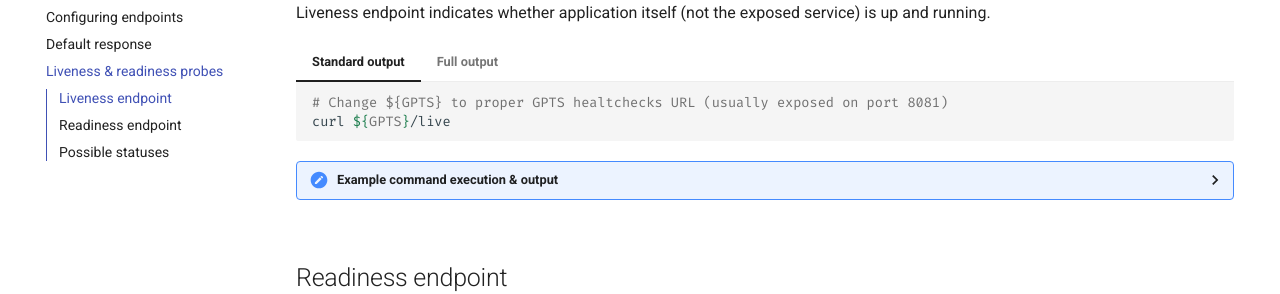
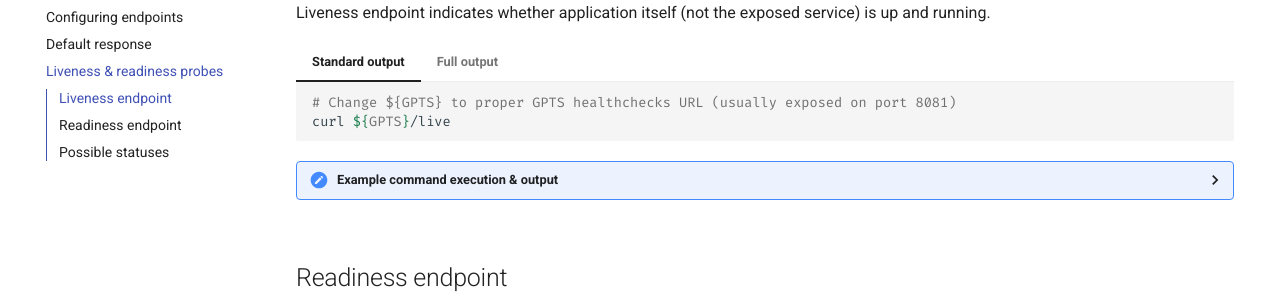
Before and after one commit to Icikowski/GPTS, an MkDocs documentation site: the page built from docs/usage/health.md, in a window 1280 px wide and 900 px high, scrolled down 328 px. Shown: the part 166-460 px from the top of the window. Built offline with MkDocs 1.6.1 and Material for MkDocs 9.7.7, drawn with Linux system fonts in a browser that asks for light colours; comment, search, counter and statistics services are not loaded.

````diff
--- a/docs/usage/health.md
+++ b/docs/usage/health.md
@@ -11,7 +11,7 @@
 
 === "Standard output"
     ```bash
-    # Change ${GPTS} to proper GPTS healtchecks URL (usually exposed on port 8081)
+    # Change ${GPTS} to proper GPTS healthchecks URL (usually exposed on port 8081)
     curl ${GPTS}/live
     ```
 
@@ -25,7 +25,7 @@
         ```
 === "Full output"
     ```bash
-    # Change ${GPTS} to proper GPTS healtchecks URL (usually exposed on port 8081)
+    # Change ${GPTS} to proper GPTS healthchecks URL (usually exposed on port 8081)
     curl ${GPTS}/live?full=1
     ```
 
````
Also changed, not shown: 1 other file.
